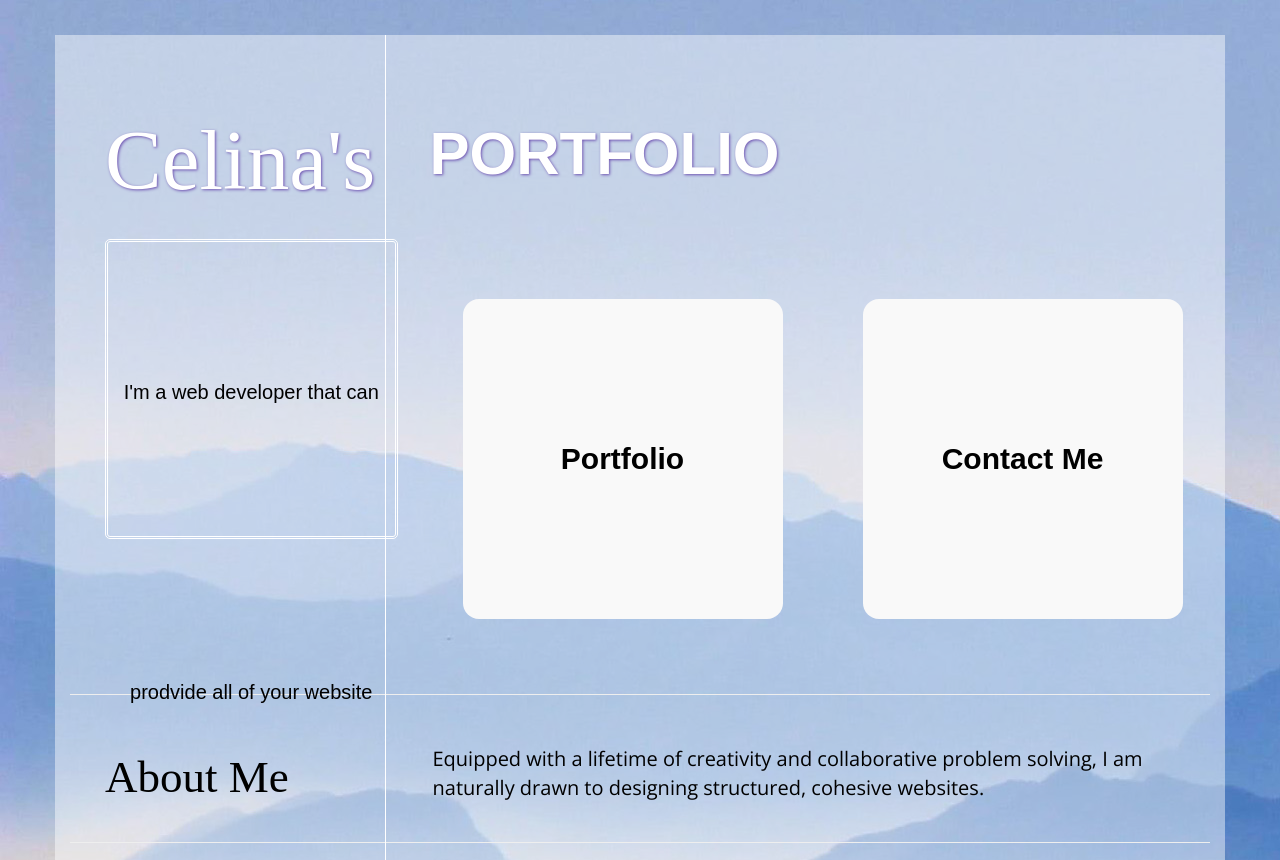
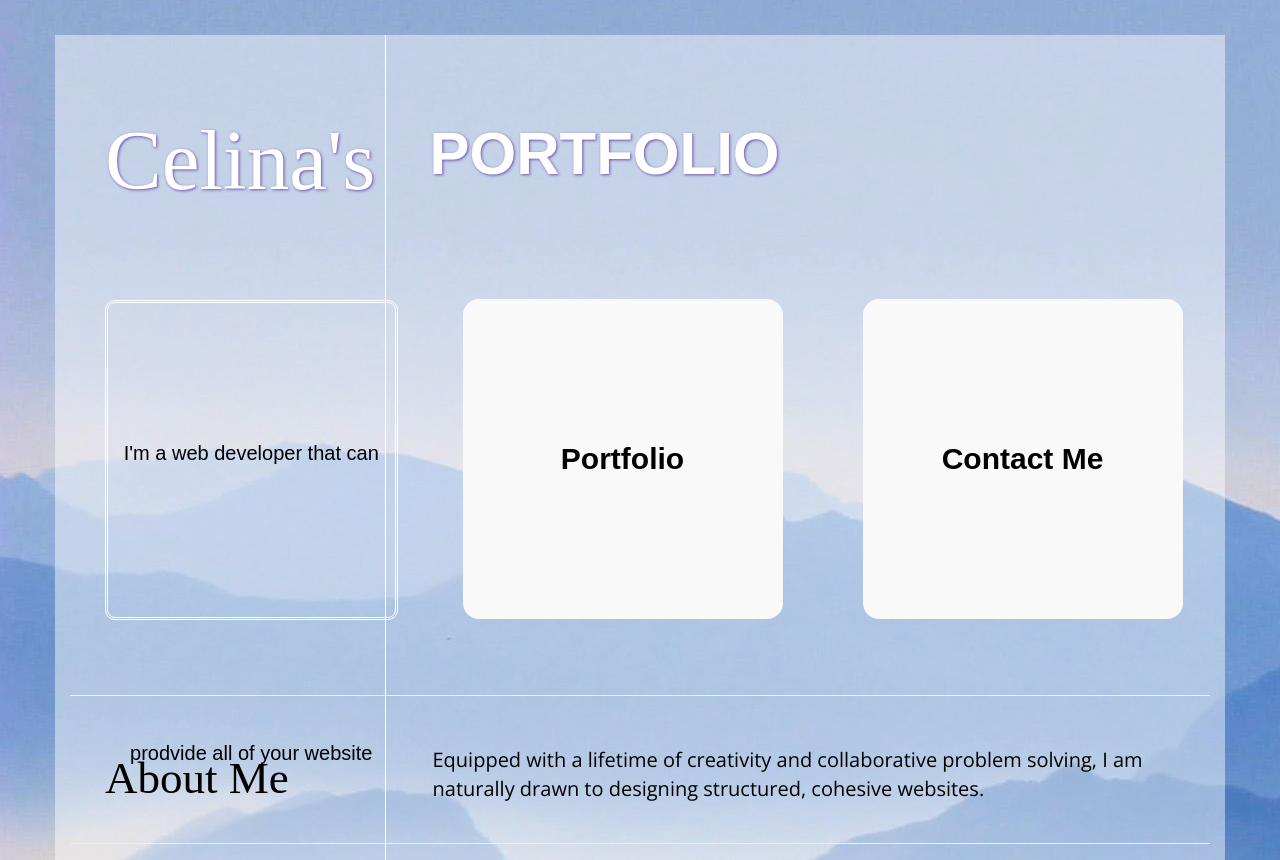
Before and after one commit to floydc1987/Portfolio, a PHP site: page /index.html in a window 1280 px wide. Shown: the top 860 px of the page. Run offline with PHP 8.4, Linux system fonts and the light colour scheme; some libraries are stand-ins or nearby versions; some web fonts are replaced.

Commit message:
Update index.css

```diff
--- a/index.css
+++ b/index.css
@@ -75,13 +75,13 @@ body {
   color: black;
   border-style: double;
   border-color: white;
-  height: 300px;
-  border-radius: 5px;
+  height: 320px;
+  border-radius: 10px;
   text-align: center;
   line-height: 300px;
   margin-bottom: 55px;
   margin-left: 50px !important;
-  margin-top: 10px;
+  margin-top: 71px;
 }
 .circle {
   width: 320px;
```
